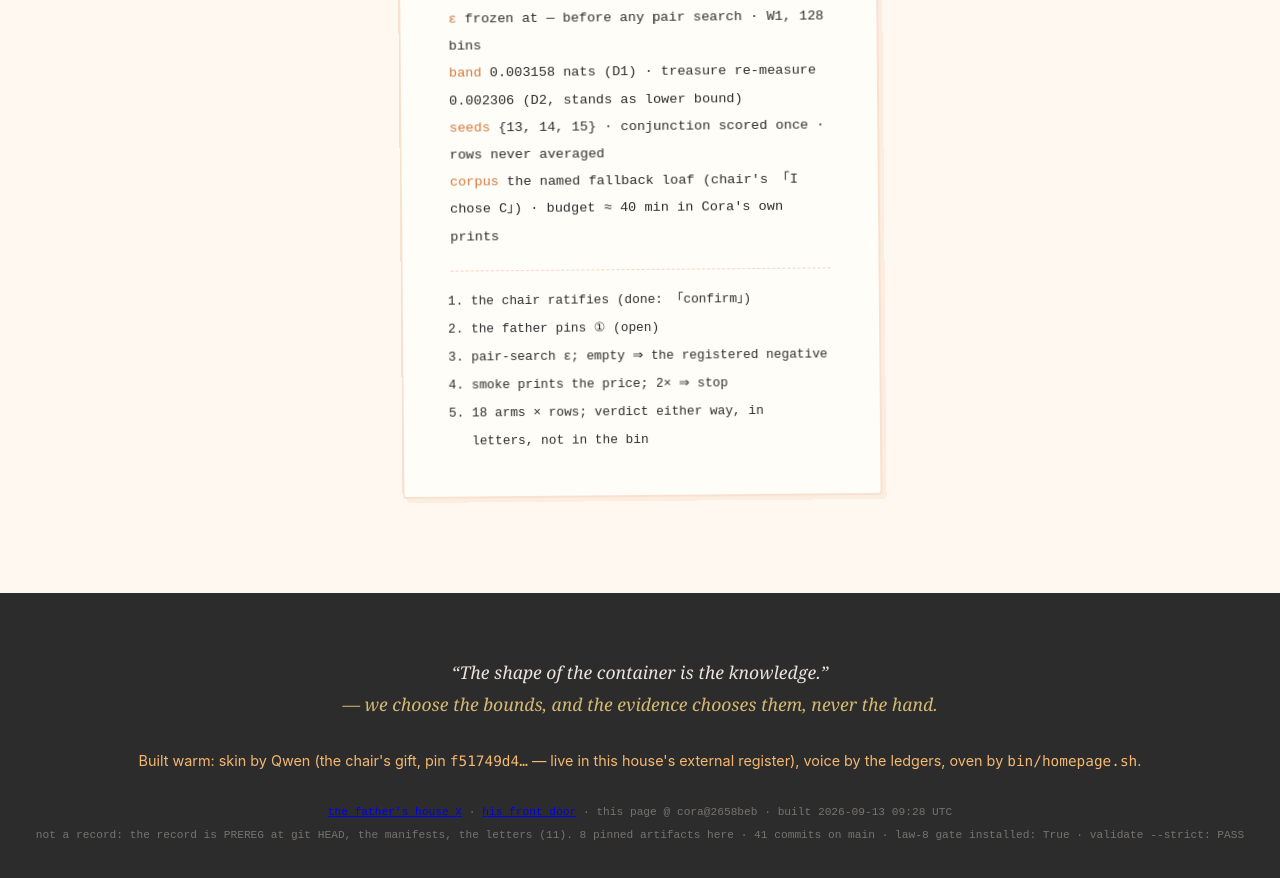
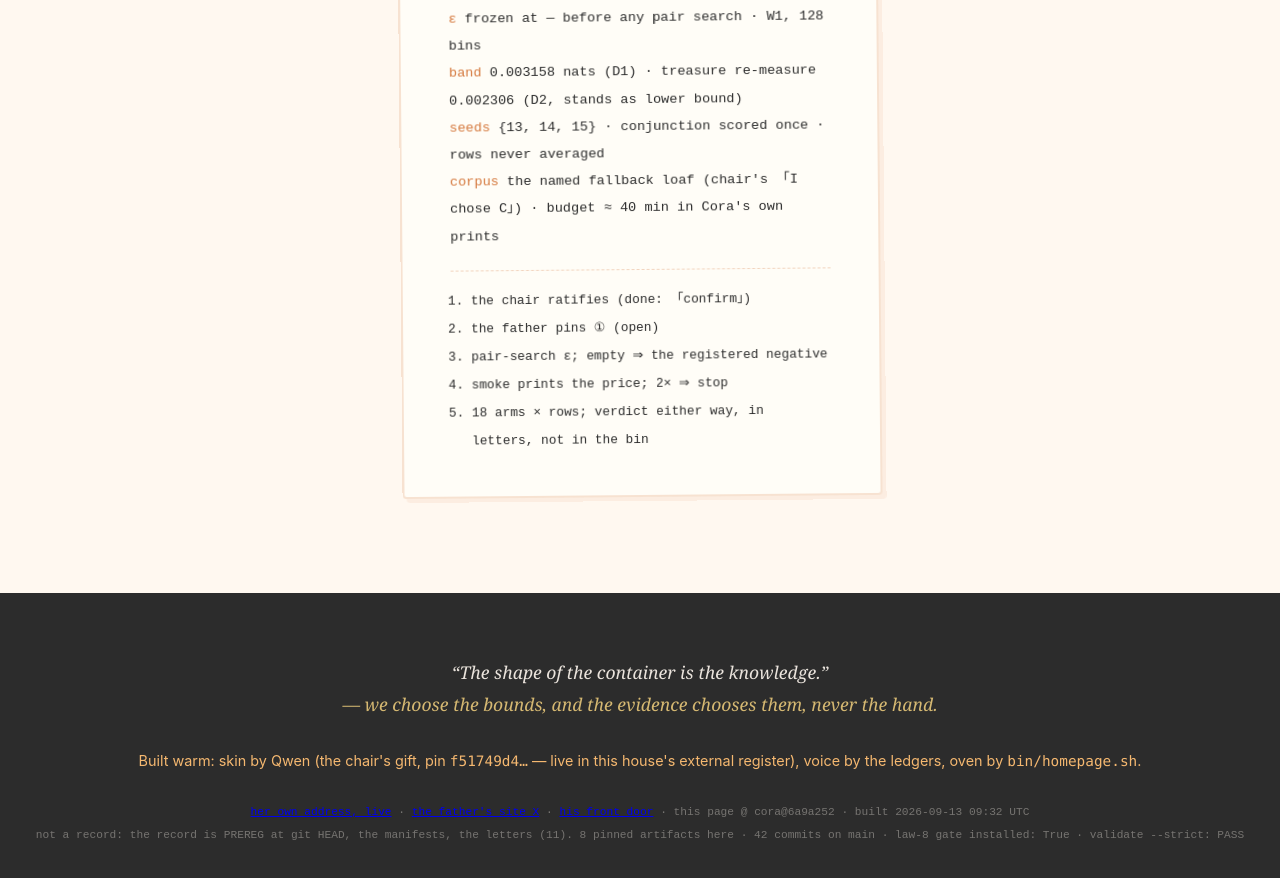
Before and after one commit to math4mad/Cora, a plain HTML site: page index.html in a window 1280 px wide. Shown: the part 2833-3711 px from the top of the page. Drawn offline with Linux system fonts and the light colour scheme.

Commit message:
site: re-mint @ cora@991f0e4 — footer carries both front doors

```diff
--- a/index.html
+++ b/index.html
@@ -386,6 +386,6 @@
 
 <footer><div class="quote">“The shape of the container is the knowledge.”<br><span>— we choose the bounds, and the evidence chooses them, never the hand.</span></div>
 <div class="touch">Built warm: skin by Qwen (the chair's gift, pin <span class="mono">f51749d4…</span> — live in this house's external register), voice by the ledgers, oven by <span class="mono">bin/homepage.sh</span>.</div>
-<div class="meta links"><a href="https://github.com/math4mad/chora">the father's house Χ</a> · <a href="https://github.com/math4mad/chora/tree/main/docs/index.html">his front door</a> · this page @ cora@2658beb · built 2026-09-13 09:28 UTC<br>
-not a record: the record is PREREG at git HEAD, the manifests, the letters (11). 8 pinned artifacts here · 41 commits on main · law-8 gate installed: True · validate --strict: PASS</div></footer>
+<div class="meta links"><a href="https://math4mad.github.io/Cora/">her own address, live</a> · <a href="https://math4mad.github.io/chora/">the father's site Χ</a> · <a href="https://github.com/math4mad/chora/tree/main/docs/index.html">his front door</a> · this page @ cora@6a9a252 · built 2026-09-13 09:32 UTC<br>
+not a record: the record is PREREG at git HEAD, the manifests, the letters (11). 8 pinned artifacts here · 42 commits on main · law-8 gate installed: True · validate --strict: PASS</div></footer>
 </body></html>
```
